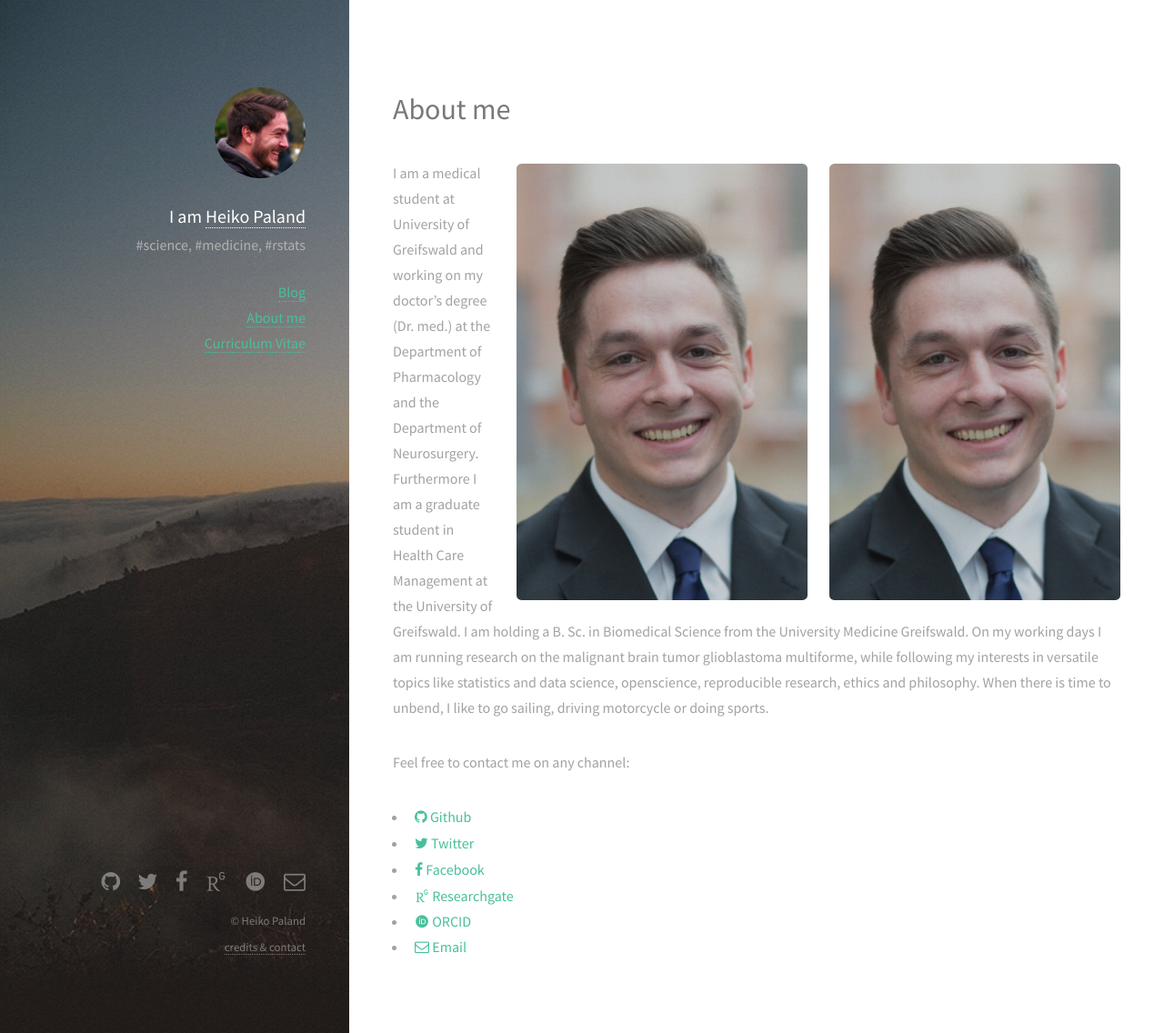
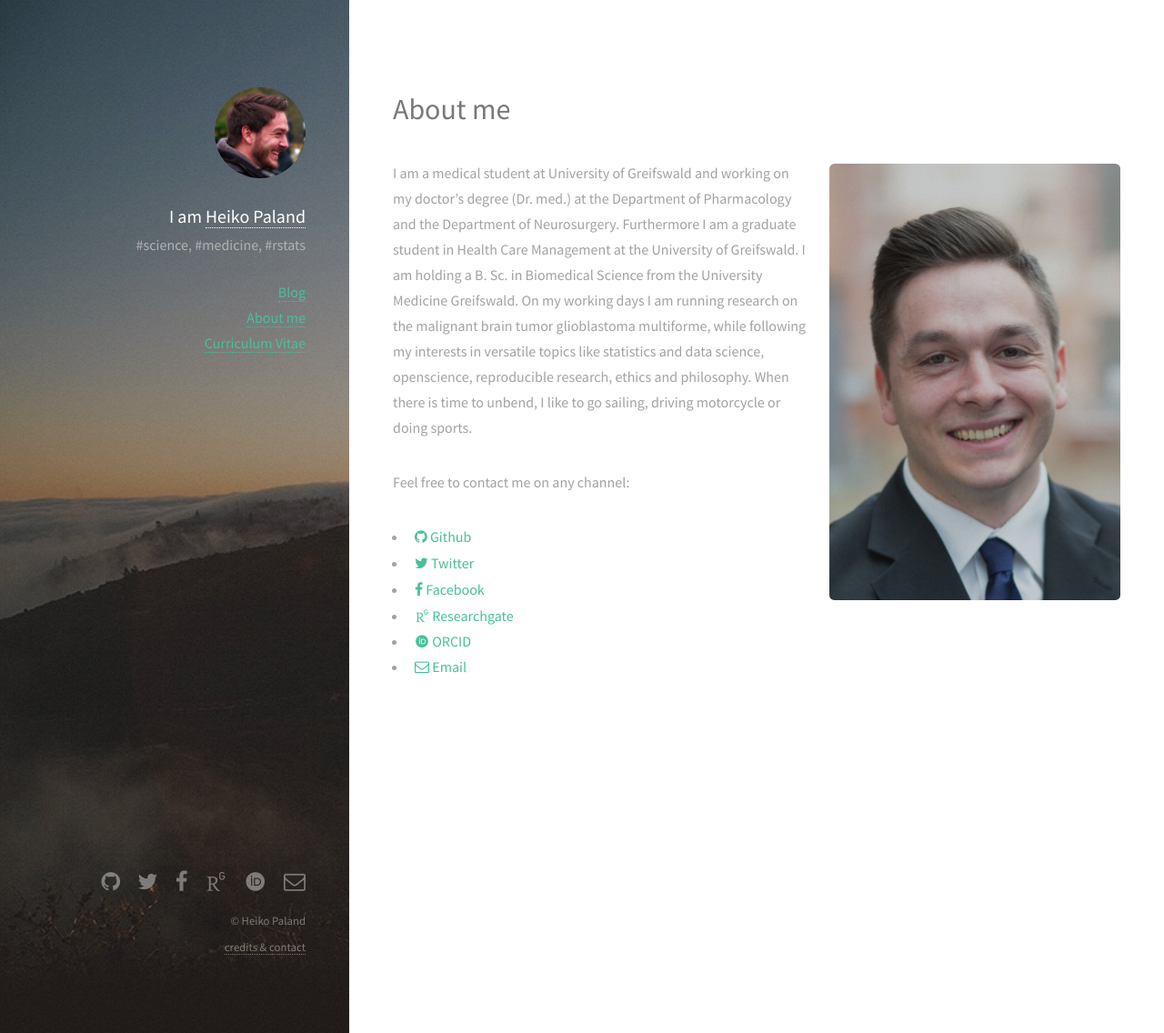
Before and after one commit to old-jekyll-templates/Strata-Jekyll-Theme, a Jekyll site: the page built from about.md, in a window 1280 px wide and 1136 px high. Shown: the whole window at 91% size. Built offline with Jekyll 4.4.1, drawn with Linux system fonts in a browser that asks for light colours; some web fonts are replaced; comment, search, counter and statistics services are not loaded.

Commit message:
avatar implementation md site

```diff
--- a/about.md
+++ b/about.md
@@ -2,8 +2,7 @@
 layout: page
 title: About me
 ---
-<span class="image right"><img src="{{ site.url }}/images/avatar_big.jpg"></span>
-<a href="{{ site.url }}/images/avatar_big.jpg" class="image right thumb"><img src="{{ site.url }}/images/avatar_big.jpg"></a>
+<a href="{{ site.url }}/images/avatar_big.jpg" class="image right"><img src="{{ site.url }}/images/avatar_big.jpg"></a>
 
 I am a medical student at University of Greifswald and working on my doctor's degree (Dr. med.) at the Department of Pharmacology and the Department of Neurosurgery. Furthermore I am a graduate student in Health Care Management at the University of Greifswald. I am holding a B. Sc. in Biomedical Science from the University Medicine Greifswald. On my working days I am running research on the malignant brain tumor glioblastoma multiforme, while following my interests in versatile topics like statistics and data science, openscience, reproducible research, ethics and philosophy. When there is time to unbend, I like to go sailing, driving motorcycle or doing sports.
 
```
